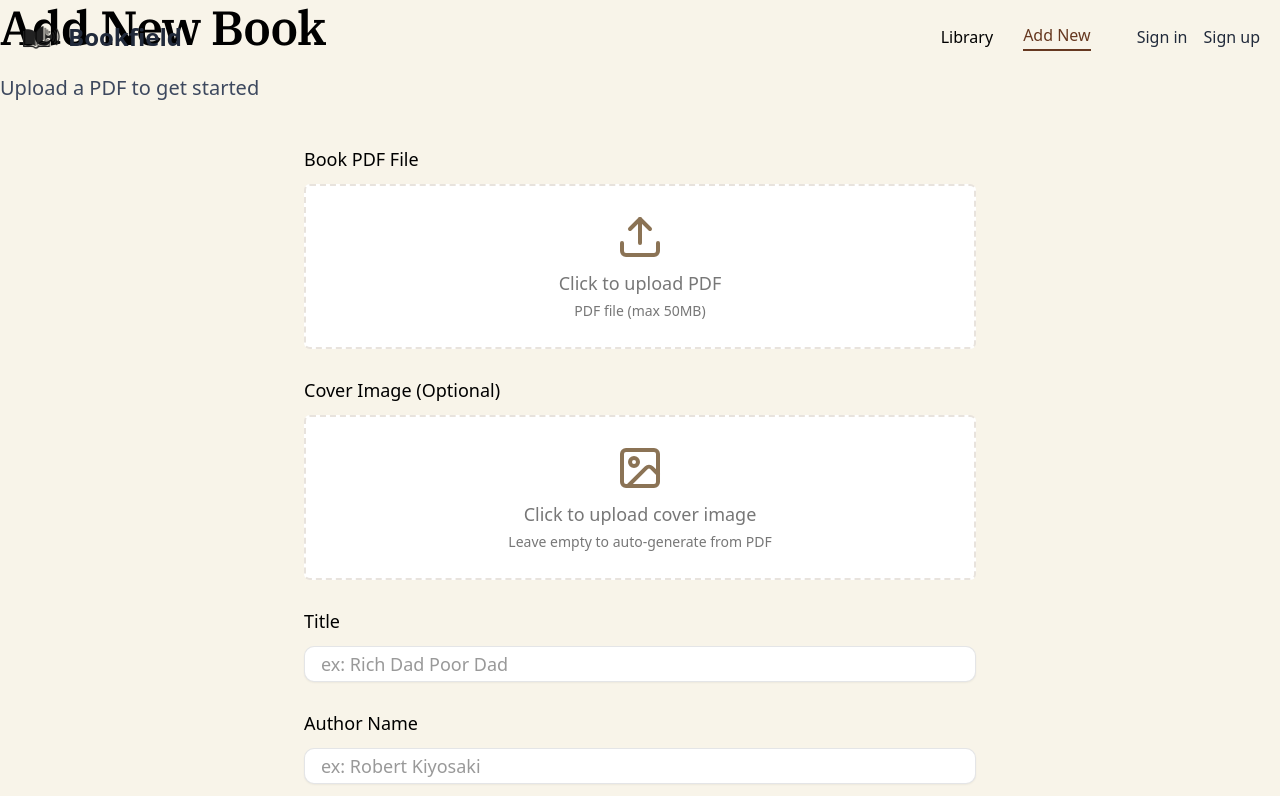
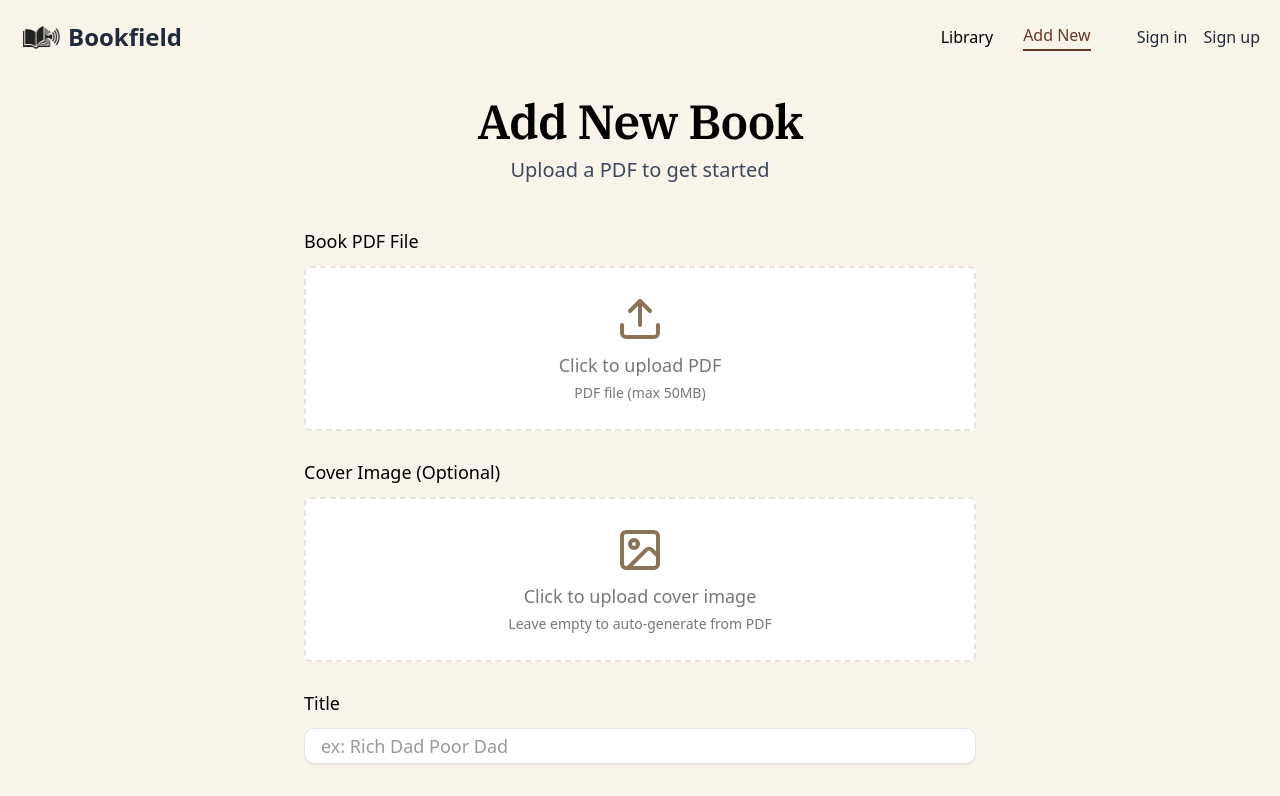
Before and after one commit to SanidhyaGupta-10/NovaTalk-AI-Voice-Agent, a Next.js app: page /books/new in a window 1280 px wide. Shown: the top 796 px of the page. Built offline with nearby package versions, Linux system fonts and the light colour scheme; no server answers.

Commit message:
feat: Add file uploader component, new book creation page, and comprehensive global styling.

```diff
--- a/app/(root)/books/new/page.tsx
+++ b/app/(root)/books/new/page.tsx
@@ -2,11 +2,13 @@ import UploadForm from "@/components/UploadForm"
 
 function page() {
   return (
-    <main className="wrapper-container">
+    <main className="wrapper container">
       <div className="mx-auto max-w-1820 space-y-10">
         <section className="flex flex-col gap-5">
+          <div className="flex justify-center place-items-center flex-col gap-2">
             <h1 className="page-title-xl">Add New Book</h1>
             <p className="subtitle">Upload a PDF to get started</p>
+          </div>
         </section>
 
         <UploadForm />
--- a/app/globals.css
+++ b/app/globals.css
@@ -168,6 +168,17 @@
   }
   body {
     @apply bg-background text-foreground;
+  }
+  .sr-only {
+    position: absolute;
+    width: 1px;
+    height: 1px;
+    padding: 0;
+    margin: -1px;
+    overflow: hidden;
+    clip: rect(0, 0, 0, 0);
+    white-space: nowrap;
+    border-width: 0;
   }
 }
 
@@ -614,10 +625,10 @@
      VOICE SELECTOR COMPONENT
      =========================================== */
   .voice-selector-options {
-    @apply flex gap-4;
+    @apply flex flex-wrap gap-4;
   }
   .voice-selector-option {
-    @apply flex-1 flex items-center justify-center gap-3 p-4 border border-[var(--border-subtle)] rounded-lg cursor-pointer transition-all;
+    @apply flex-1 min-w-[150px] flex items-center justify-center gap-3 p-4 border border-[var(--border-subtle)] rounded-lg cursor-pointer transition-all;
     box-shadow: var(--shadow-soft-sm);
 
     &:hover {
--- a/components/FileUploader.tsx
+++ b/components/FileUploader.tsx
@@ -60,7 +60,7 @@ const FileUploader = <T extends FieldValues>({
                     <input
                         type="file"
                         accept={acceptTypes.join(',')}
-                        className="hidden"
+                        style={{ display: 'none' }}
                         ref={inputRef}
                         onChange={handleFileChange}
                         disabled={disabled}
```
Lines whose indentation alone changed are shown as unchanged.
